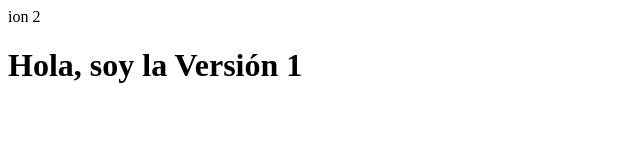
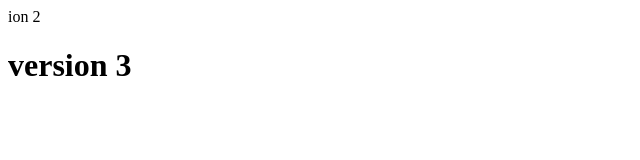
Before and after one commit to josento0133/gitjose, a plain HTML site: page index.html in a window 1280 px wide. Shown: the whole page, without its empty margins (0-640 px from the left). Drawn offline with Linux system fonts and the light colour scheme.

Commit message:
Update index.html

```diff
--- a/index.html
+++ b/index.html
@@ -4,7 +4,7 @@ ion 2<!DOCTYPE html>
     <title>Prueba Docker</title>
 </head>
 <body>
-    <h1>Hola, soy la Versión 1</h1>
+    <h1>version 3</h1>
 </body>
 
 </html>
```
